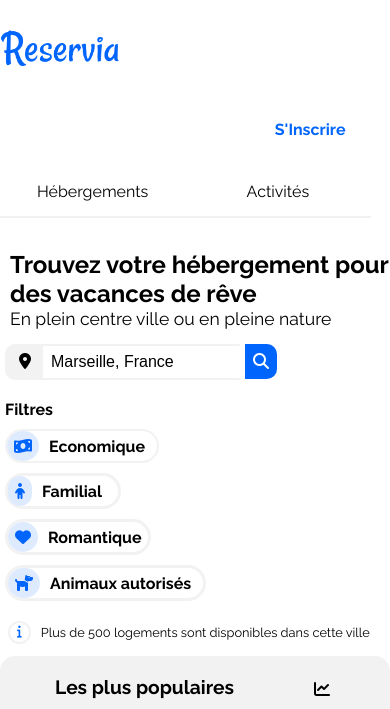
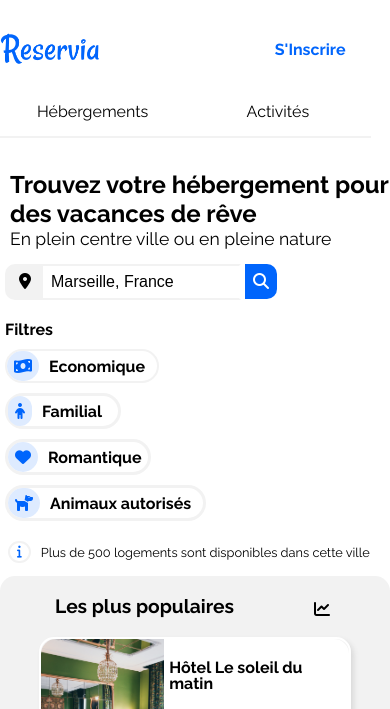
Before and after one commit to NellyHuguenot55/NellyHuguenot-2-12022021, a plain HTML site: page index.html in a window 390 px wide. Shown: the top 709 px of the page. Drawn offline with Linux system fonts and the light colour scheme.

Commit message:
modif logo

```diff
--- a/media_queries.css
+++ b/media_queries.css
@@ -27,10 +27,8 @@
     }
 
     #logo img {
-        width: 120px;
-        height: auto;
-        margin-top: 20px;
-        object-fit: cover;
+        margin-top: 25px;
+        position: absolute;
     }
 
     .navigation {
--- a/style.css
+++ b/style.css
@@ -33,7 +33,7 @@ header {
 #logo img {
     width: 100px;
     height: auto;
-    margin-top: 10px;
+    margin-top: 20px;
 }
 
 .navigation {
```
Also changed, not shown: 1 other file.
